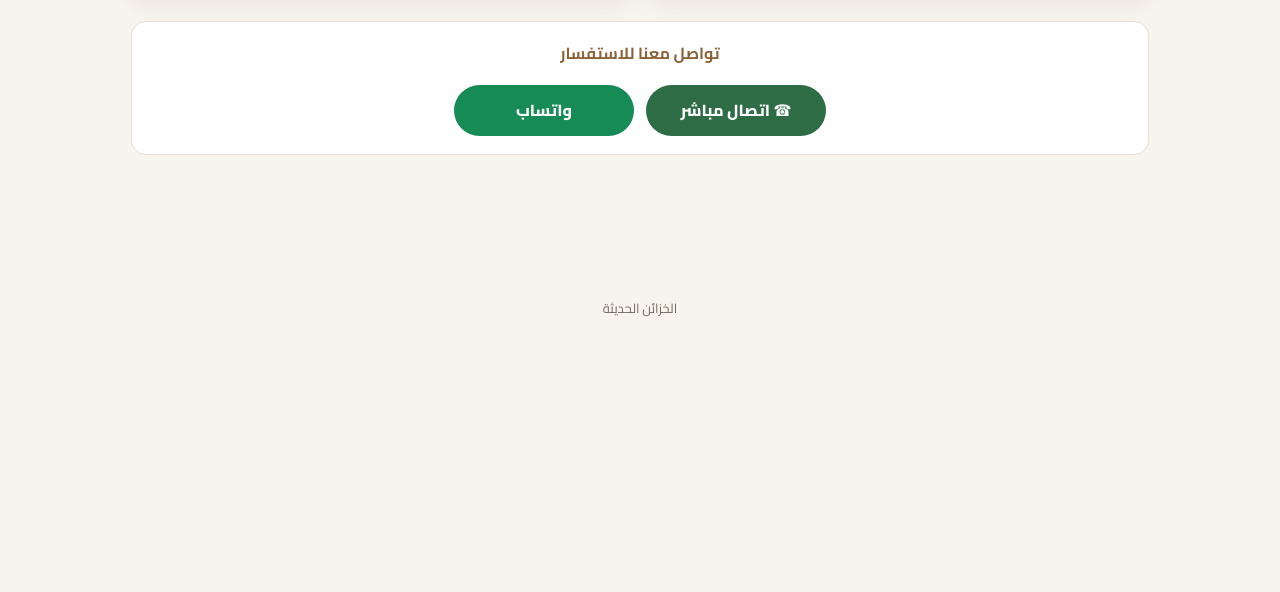
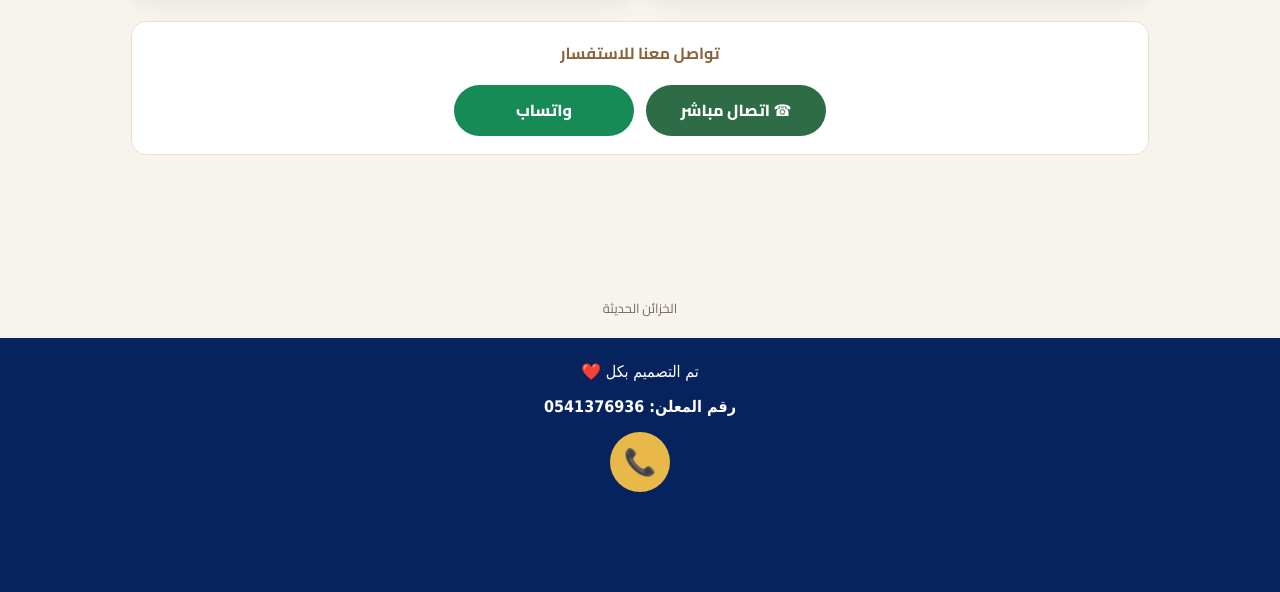
Before and after one commit to abwily-tech/abwly-tech.github.io, a plain HTML site: page index.html in a window 1280 px wide. Shown: the part 1120-1712 px from the top of the page. Before the commit the page ends 1458 px from the top, so only its background shows below. Drawn offline with Linux system fonts and the light colour scheme.

Commit message:
Update index.html

```diff
--- a/index.html
+++ b/index.html
@@ -100,4 +100,20 @@ function trackWhatsApp() {
 });
 </script>
 </body>
+<div dir="rtl" style="background:#06235e; padding:20px 20px 100px; text-align:center;">
+
+  <p style="margin:0 0 8px; font-size:16px; color:#fff; font-family:Tahoma;">
+    تم التصميم بكل ❤️
+  </p>
+
+  <p style="margin:0 0 12px; font-size:16px; font-weight:bold; color:#fff; font-family:Tahoma;">
+    رقم المعلن: 0541376936
+  </p>
+
+  <a href="tel:+966541376936" style="display:inline-flex; align-items:center; justify-content:center; width:60px; height:60px; background:#e8b84b; border-radius:50%; text-decoration:none; font-size:26px;">
+    📞
+  </a>
+
+</div>
+
 </html>
```
